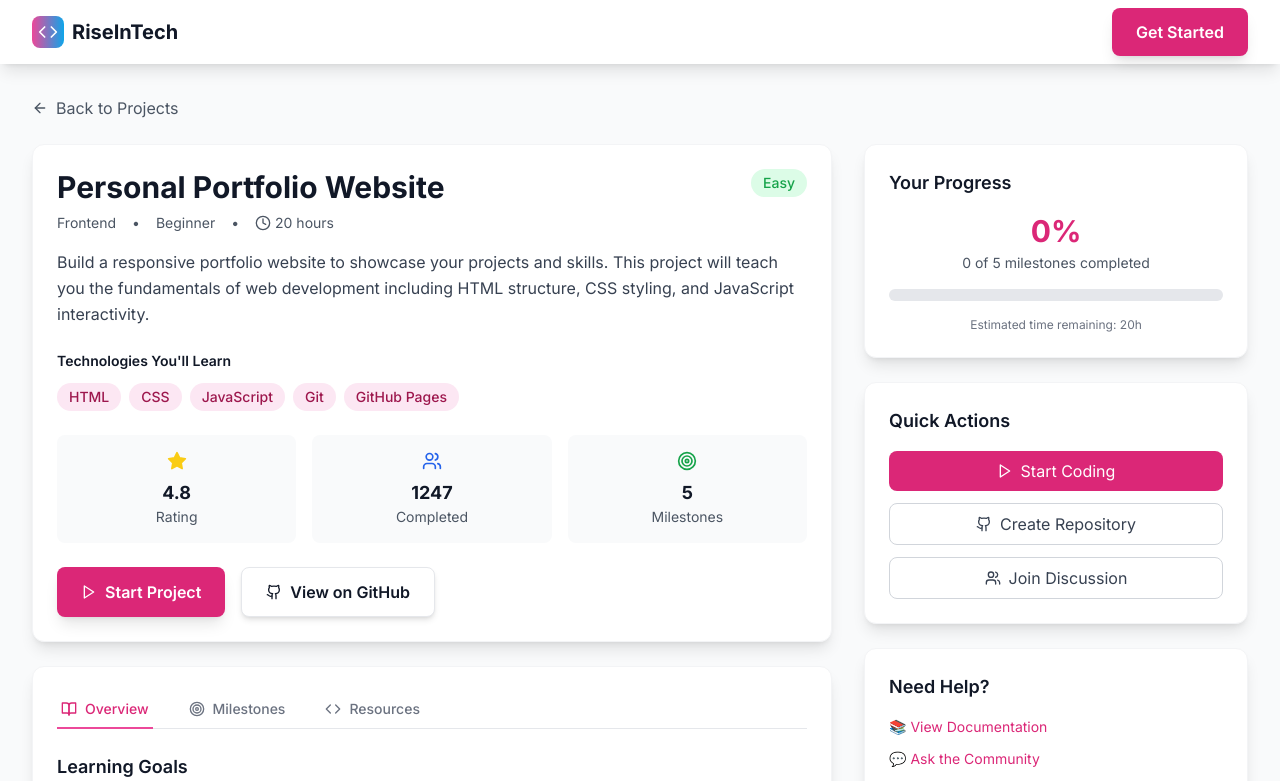
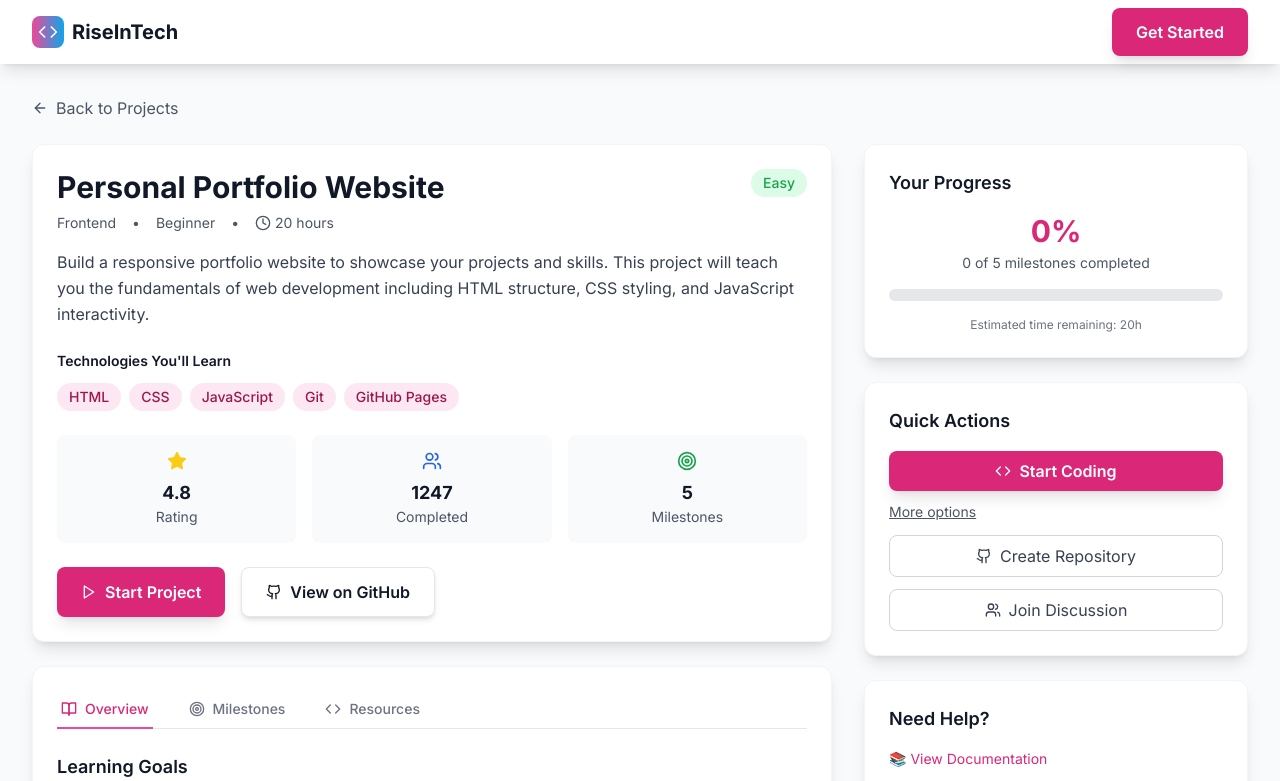
Before and after one commit to swethanandakumarvh/WomenInTech, a React (Vite) app: page /projects/1 in a window 1280 px wide. Shown: the top 781 px of the page. Built offline with nearby package versions, Linux system fonts and the light colour scheme.

Commit message:
Add VS Code local integration functionality

```diff
--- /dev/null
+++ b/src/components/VSCodeButton.tsx
@@ -0,0 +1,144 @@
+import React, { useState } from 'react';
+import { Code, Download, Github, ExternalLink, CheckCircle } from 'lucide-react';
+import { openInVSCode, downloadProject, createGitHubRepo, showVSCodeInstructions } from '../utils/vscode';
+
+interface VSCodeButtonProps {
+  variant?: 'primary' | 'secondary';
+  size?: 'sm' | 'md' | 'lg';
+  projectPath?: string;
+  className?: string;
+}
+
+export default function VSCodeButton({
+  variant = 'primary',
+  size = 'md',
+  projectPath,
+  className = ''
+}: VSCodeButtonProps) {
+  const [isClicked, setIsClicked] = useState(false);
+  const [showOptions, setShowOptions] = useState(false);
+
+  const handleStartCoding = async () => {
+    setIsClicked(true);
+
+    // Try to open VS Code directly
+    await openInVSCode(projectPath);
+
+    // Show success state briefly
+    setTimeout(() => {
+      setIsClicked(false);
+    }, 2000);
+  };
+
+  const handleShowOptions = () => {
+    setShowOptions(!showOptions);
+  };
+
+  const baseClasses = `
+    inline-flex items-center justify-center font-semibold rounded-lg transition-all duration-200
+    transform hover:-translate-y-0.5 focus:outline-none focus:ring-2 focus:ring-offset-2
+  `;
+
+  const variantClasses = {
+    primary: 'bg-primary-600 hover:bg-primary-700 text-white shadow-lg hover:shadow-xl focus:ring-primary-500',
+    secondary: 'bg-white hover:bg-gray-50 text-gray-900 border border-gray-200 shadow-md hover:shadow-lg focus:ring-gray-500'
+  };
+
+  const sizeClasses = {
+    sm: 'px-3 py-2 text-sm',
+    md: 'px-4 py-2 text-base',
+    lg: 'px-6 py-3 text-lg'
+  };
+
+  return (
+    <div className="relative">
+      {/* Main Button */}
+      <button
+        onClick={handleStartCoding}
+        disabled={isClicked}
+        className={`
+          ${baseClasses}
+          ${variantClasses[variant]}
+          ${sizeClasses[size]}
+          ${className}
+          ${isClicked ? 'opacity-75 cursor-not-allowed' : ''}
+        `}
+      >
+        {isClicked ? (
+          <>
+            <CheckCircle className="w-4 h-4 mr-2 animate-pulse" />
+            Opening VS Code...
+          </>
+        ) : (
+          <>
+            <Code className="w-4 h-4 mr-2" />
+            Start Coding
+          </>
+        )}
+      </button>
+
+      {/* Options Dropdown */}
+      <div className="mt-2">
+        <button
+          onClick={handleShowOptions}
+          className="text-sm text-gray-600 hover:text-gray-800 underline"
+        >
+          More options
+        </button>
+
+        {showOptions && (
+          <div className="absolute top-full left-0 mt-2 w-64 bg-white rounded-lg shadow-lg border border-gray-200 z-10">
+            <div className="p-4">
+              <h3 className="font-semibold text-gray-900 mb-3">Development Options</h3>
+              <div className="space-y-2">
+                <button
+                  onClick={() => {
+                    openInVSCode(projectPath);
+                    setShowOptions(false);
+                  }}
+                  className="w-full flex items-center px-3 py-2 text-left text-sm text-gray-700 hover:bg-gray-50 rounded-md"
+                >
+                  <Code className="w-4 h-4 mr-3 text-blue-600" />
+                  Open in VS Code
+                </button>
+
+                <button
+                  onClick={() => {
+                    createGitHubRepo();
+                    setShowOptions(false);
+                  }}
+                  className="w-full flex items-center px-3 py-2 text-left text-sm text-gray-700 hover:bg-gray-50 rounded-md"
+                >
+                  <Github className="w-4 h-4 mr-3 text-gray-800" />
+                  Create GitHub Repo
+                </button>
+
+                <button
+                  onClick={() => {
+                    downloadProject();
+                    setShowOptions(false);
+                  }}
+                  className="w-full flex items-center px-3 py-2 text-left text-sm text-gray-700 hover:bg-gray-50 rounded-md"
+                >
+                  <Download className="w-4 h-4 mr-3 text-green-600" />
+                  Download Project
+                </button>
+
+                <button
+                  onClick={() => {
+                    showVSCodeInstructions();
+                    setShowOptions(false);
+                  }}
+                  className="w-full flex items-center px-3 py-2 text-left text-sm text-gray-700 hover:bg-gray-50 rounded-md"
+                >
+                  <ExternalLink className="w-4 h-4 mr-3 text-purple-600" />
+                  Setup Instructions
+                </button>
+              </div>
+            </div>
+          </div>
+        )}
+      </div>
+    </div>
+  );
+}
--- a/src/pages/ProjectDetail.tsx
+++ b/src/pages/ProjectDetail.tsx
@@ -15,6 +15,7 @@ import {
   Users
 } from 'lucide-react'
 import { useApp } from '../context/AppContext'
+import VSCodeButton from '../components/VSCodeButton'
 
 // Mock project data - in a real app, this would come from an API
 const projectData = {
@@ -397,10 +398,12 @@ export default function ProjectDetail() {
             <div className="card">
               <h3 className="text-lg font-semibold text-gray-900 mb-4">Quick Actions</h3>
               <div className="space-y-3">
-                <button className="w-full flex items-center justify-center px-4 py-2 bg-primary-600 text-white rounded-lg hover:bg-primary-700 transition-colors">
-                  <Play className="w-4 h-4 mr-2" />
-                  Start Coding
-                </button>
+                <VSCodeButton
+                  variant="primary"
+                  size="md"
+                  className="w-full"
+                  projectPath="/home/project"
+                />
                 <button className="w-full flex items-center justify-center px-4 py-2 border border-gray-300 text-gray-700 rounded-lg hover:bg-gray-50 transition-colors">
                   <Github className="w-4 h-4 mr-2" />
                   Create Repository
--- /dev/null
+++ b/src/utils/vscode.ts
@@ -0,0 +1,122 @@
+// VS Code integration utilities
+export const openInVSCode = async (projectPath?: string) => {
+  try {
+    // Method 1: Try to open with vscode:// protocol
+    const vscodeUrl = projectPath
+      ? `vscode://file/${encodeURIComponent(projectPath)}`
+      : 'vscode://file/' + encodeURIComponent(window.location.origin);
+
+    window.open(vscodeUrl, '_blank');
+
+    // Fallback: Show instructions if protocol doesn't work
+    setTimeout(() => {
+      showVSCodeInstructions();
+    }, 2000);
+
+  } catch (error) {
+    console.error('Failed to open VS Code:', error);
+    showVSCodeInstructions();
+  }
+};
+
+export const downloadProject = () => {
+  // Create a download link for the project files
+  const projectData = {
+    message: 'Download this project and open it in VS Code locally',
+    instructions: [
+      '1. Download the project files',
+      '2. Extract to your desired folder',
+      '3. Open VS Code',
+      '4. File → Open Folder → Select the extracted folder',
+      '5. Install recommended extensions when prompted',
+      '6. Run "npm install" in the terminal',
+      '7. Run "npm run dev" to start coding!'
+    ]
+  };
+
+  // For now, show instructions - in a real app, this would trigger a zip download
+  alert(`${projectData.message}\n\n${projectData.instructions.join('\n')}`);
+};
+
+export const showVSCodeInstructions = () => {
+  const instructions = `
+🚀 Open in VS Code Locally:
+
+Option 1 - Clone from GitHub:
+1. Push this project to GitHub
+2. Clone: git clone <your-repo-url>
+3. Open in VS Code: code <folder-name>
+
+Option 2 - Download Project:
+1. Download project files
+2. Extract to folder
+3. Open VS Code → File → Open Folder
+4. Select the project folder
+
+Option 3 - VS Code Protocol:
+1. Install VS Code if not installed
+2. Make sure VS Code is set as default for .code files
+3. Try the "Start Coding" button again
+
+Next Steps:
+• Run: npm install
+• Run: npm run dev
+• Start coding! 🎉
+  `;
+
+  // Create a modal or use browser alert
+  if (confirm(instructions + '\n\nWould you like to see setup instructions?')) {
+    window.open('https://code.visualstudio.com/docs/setup/setup-overview', '_blank');
+  }
+};
+
+export const createGitHubRepo = async () => {
+  // This would integrate with GitHub API in a real app
+  const repoInstructions = `
+📁 Create GitHub Repository:
+
+1. Go to github.com/new
+2. Repository name: riseintech-portfolio
+3. Description: My RiseInTech learning journey
+4. Make it public (to showcase your work!)
+5. Initialize with README: ✓
+
+Then in your local VS Code terminal:
+git remote add origin <your-repo-url>
+git add .
+git commit -m "Initial commit - RiseInTech project"
+git push -u origin main
+
+This will sync your local work with GitHub! 🚀
+  `;
+
+  alert(repoInstructions);
+  window.open('https://github.com/new', '_blank');
+};
+
+// Check if VS Code is available
+export const checkVSCodeAvailability = (): boolean => {
+  // Check if running in a browser that supports custom protocols
+  return typeof window !== 'undefined' && 'navigator' in window;
+};
+
+// Generate project export data
+export const generateProjectExport = () => {
+  return {
+    name: 'RiseInTech Project',
+    description: 'AI-powered learning platform for women in tech',
+    files: [
+      'package.json',
+      'src/',
+      'public/',
+      'index.html',
+      'tailwind.config.js',
+      'tsconfig.json',
+      'vite.config.ts'
+    ],
+    setupInstructions: [
+      'npm install',
+      'npm run dev'
+    ]
+  };
+};
```
